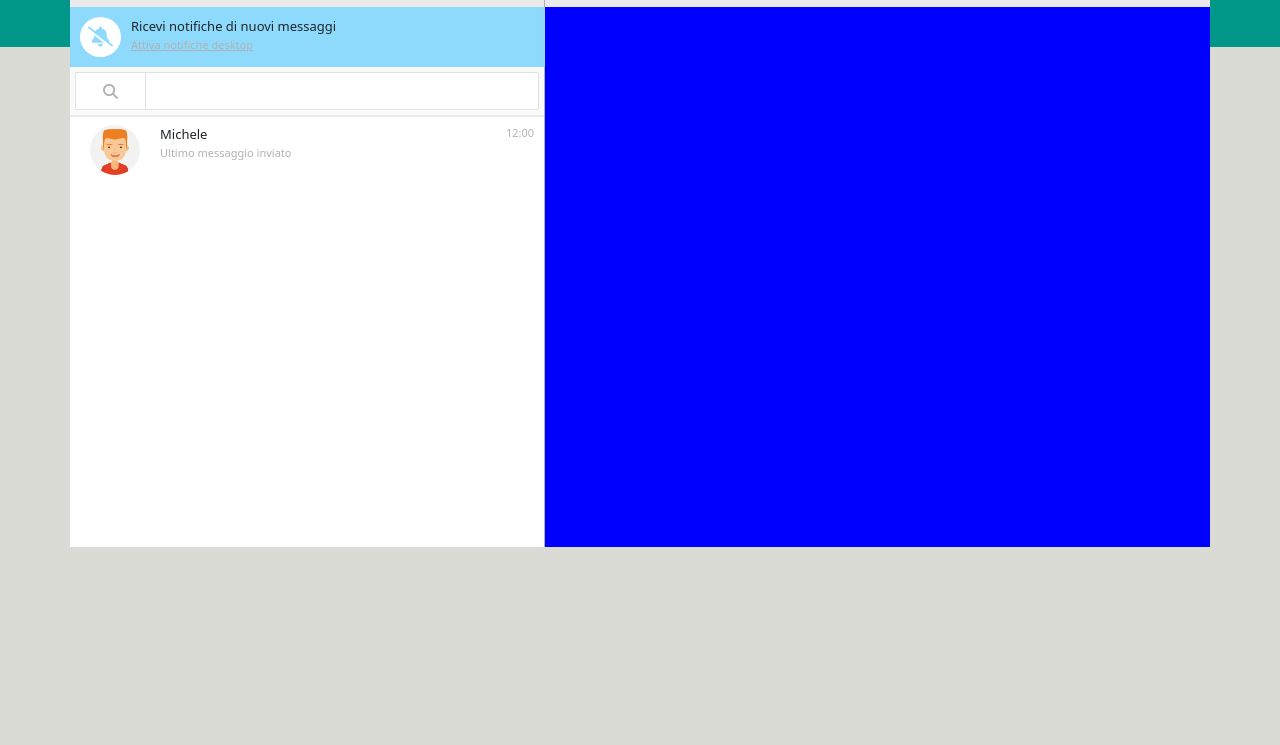
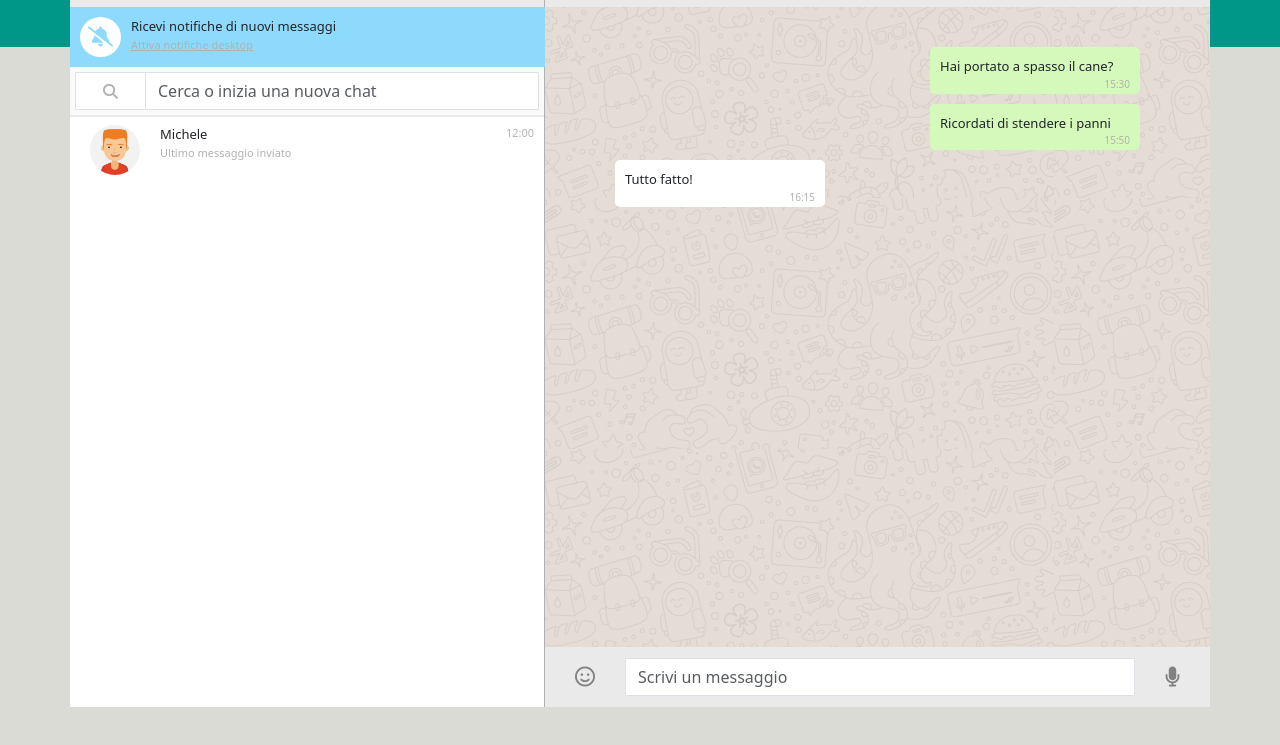
Before and after one commit to ChristianBianchi99/vue-boolzapp, a plain HTML site: page index.html in a window 1280 px wide. Shown: the part 77-822 px from the top of the page. Drawn offline with nearby package versions, Linux system fonts and the light colour scheme.

Commit message:
Agg contenuti sez messages

```diff
--- a/css/style.css
+++ b/css/style.css
@@ -36,6 +36,7 @@ body {
     font-size: 11px;
     color: rgb(177, 177, 177);
 }
+/* Inizio stile main contacts */
 .contacts main {
     background-color: white;
     height: calc(100% - 120px);
@@ -56,6 +57,10 @@ body {
     color: rgb(177, 177, 177);
 }
 /* Inizio stile lista contatti */
+.contactsList {
+    overflow-y: scroll;
+    height: calc(100% - 47.5px);
+}
 .contact {
     padding: 10px;
     position: relative;
@@ -73,23 +78,69 @@ hr {
     width: 50px;
     margin: 0 20px 0 10px;
 }
-.time {
-    float: right;
-}
 /* FINE STILE CONTATTI */
 /* INIZIO STILE CONVERSAZIONI */
+.messages {
+    background-image: url(../img/mine.jpg);
+}
 .messages .name {
     margin-left: 10px;
 }
+.messages main {
+    padding: 60px 0;
+    height: 100%;
+}
+.conversation {
+    padding: 40px 70px;
+    display: flex;
+    flex-direction: column;
+    overflow-y: scroll;
+    height: 100%;
+}
+.message {
+    padding: 10px 10px 2px;
+    border-radius: 5px;
+    margin-bottom: 10px;
+    max-width: 60%;
+    min-width: 40%;
+}
+.message .time {
+    font-size: 10px;
+    text-align-last: right;
+}
+.sent {
+    background-color: rgb(213, 249, 186);
+    align-self: flex-end;
+}
+.received {
+    background-color: white;
+    align-self: flex-start;
+}
+footer {
+    height: 60px;
+    position: absolute;
+    bottom: 0;
+    left: 0;
+    right: 0;
+    display: flex;
+    padding: 10px 0;
+    align-items: center;
+    background-color: rgb(234, 234, 234);
+}
+footer i {
+    margin: 0 30px;
+    color: rgb(130, 130, 130);
+}
 /* FINE STILE CONVERSAZIONI */
 /* INIZIO STILE GENERALE */
+.container {
+    height: 95vh;
+}
 .col-5, .col-7 {
     padding: 0;
 }
 .contacts, .messages {
     position: relative;
-    background-color: blue;
-    height: 600px;
 }
 header {
     position: absolute;
@@ -122,3 +173,7 @@ i {
     font-size: 20px
 }
 /* FINE STILE GENERALE */
+/* INIZIO UTILITIES */
+.h-100 {
+    height: 100%;
+}
--- a/index.html
+++ b/index.html
@@ -11,10 +11,10 @@
 <body>
     <div id="app">
         <div class="container my-4">
-            <div class="row">
+            <div class="row h-100">
                 <!-- INIZIO COLONNA CONTATTI -->
-                <div class="col-5">
-                    <div class="contacts">
+                <div class="col-5 h-100">
+                    <div class="contacts h-100">
                         <header> <!-- Inizio header -->
                             <div class="profile">
                                 <div class="profileImg">
@@ -43,7 +43,7 @@
                             <div class="input">
                                 <div class="input-group">
                                     <span class="input-group-text" id="inputGroup-sizing-default"><i class="fa-solid fa-magnifying-glass"></i></span>
-                                    <input type="text" class="form-control" aria-label="Sizing example input" aria-describedby="inputGroup-sizing-default">
+                                    <input type="text" class="form-control" aria-label="Sizing example input" aria-describedby="inputGroup-sizing-default" placeholder="Cerca o inizia una nuova chat">
                                 </div>
                             </div>
                             <div class="contactsList"> <!-- Inizio lista contatti -->
@@ -70,8 +70,8 @@
                 </div>
                 <!-- FINE COLONNA CONTATTI -->
                 <!-- INIZIO COLONNA CONVERSAZIONI -->
-                <div class="col-7">
-                    <div class="messages">
+                <div class="col-7 h-100">
+                    <div class="messages h-100">
                         <header> <!-- Inizio header -->
                             <div class="profile">
                                 <div class="profileImg">
@@ -90,12 +90,33 @@
                                 <i class="fa-solid fa-ellipsis-vertical"></i>
                             </div>
                         </header> <!-- Fine header -->
-                        <main>
-
-                        </main>
-                        <footer>
-
-                        </footer>
+                        <main> <!-- Inizio main -->
+                            <div class="conversation">
+                                <div class="message sent">
+                                    Hai portato a spasso il cane?
+                                    <div class="time">
+                                        15:30
+                                    </div>
+                                </div>
+                                <div class="message sent">
+                                    Ricordati di stendere i panni
+                                    <div class="time">
+                                        15:50
+                                    </div>
+                                </div>
+                                <div class="message received">
+                                    Tutto fatto!
+                                    <div class="time">
+                                        16:15
+                                    </div>
+                                </div>
+                            </div>
+                        </main> <!-- Fine main -->
+                        <footer> <!-- Inizio footer -->
+                            <i class="fa-regular fa-face-smile"></i>
+                            <input type="text" class="form-control" placeholder="Scrivi un messaggio">
+                            <i class="fa-solid fa-microphone"></i>
+                        </footer> <!-- Fine footer -->
                     </div>
                 </div>
                 <!-- FINE COLONNA CONVERSAZIONI -->
```
